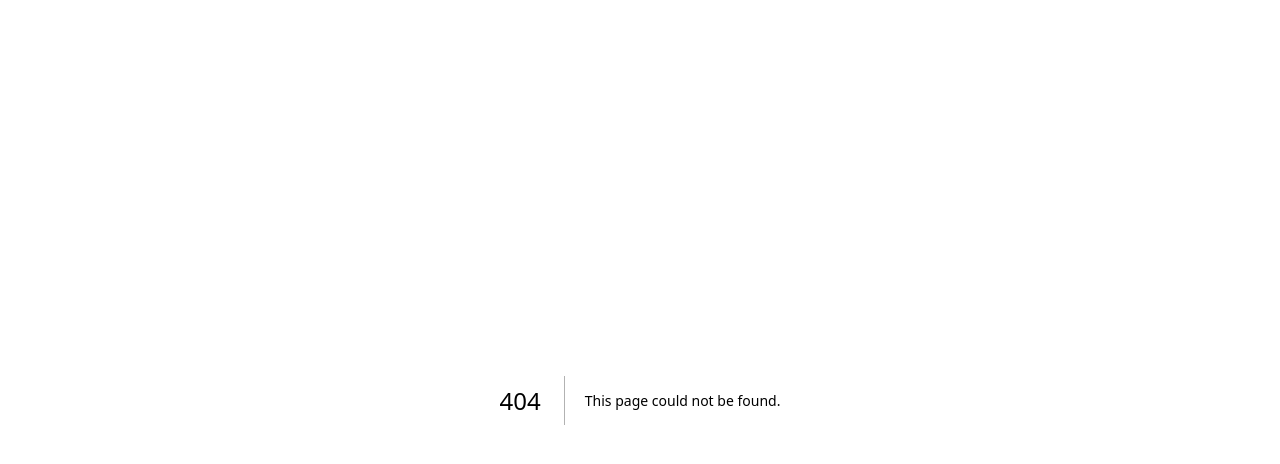
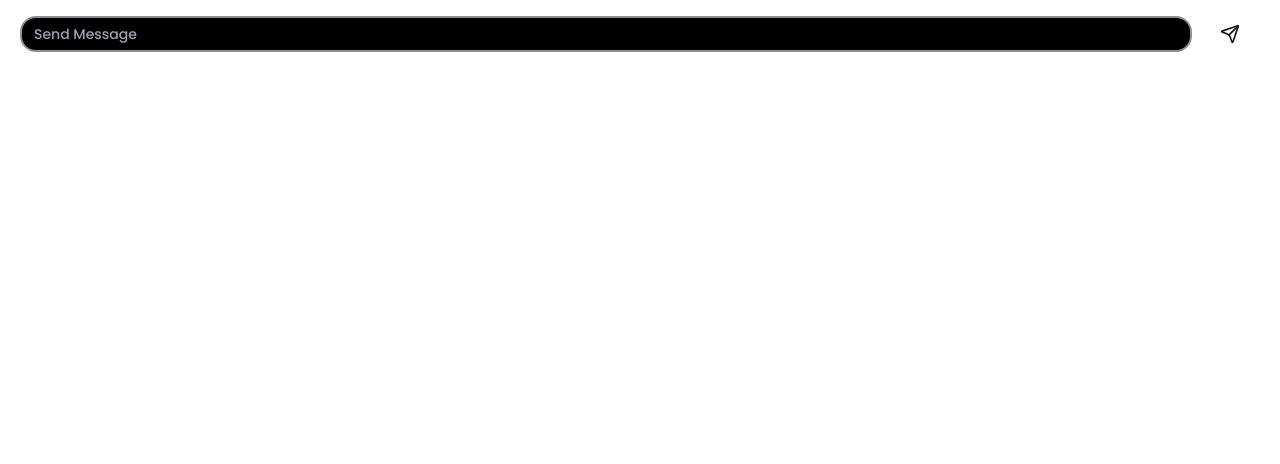
Before and after one commit to andreytr449/react-lab1, a Next.js app: page /tags-input in a window 1280 px wide. Before the commit this address had no page. Shown: the top 464 px of the page. Built offline with nearby package versions, Linux system fonts and the light colour scheme.

Commit message:
Task 13 - Tags input with tags list

```diff
--- /dev/null
+++ b/app/tags-input/page.tsx
@@ -0,0 +1,7 @@
+import TagsInput from "@/components/shared/tags-input/TagsInput";
+
+export default function Page(){
+    return (
+        <TagsInput />
+    )
+}
--- /dev/null
+++ b/components/shared/tags-input/Tag.tsx
@@ -0,0 +1,21 @@
+type Props = {
+    tag:string,
+    index:number,
+    handleRemoveTag: (index:number) => void
+}
+
+export default function Tag({tag, index, handleRemoveTag}:Props){
+    return (
+        <div
+            className="flex items-center bg-blue-100 text-blue-800 rounded-full px-4 py-2"
+        >
+            <span className="mr-2">{tag}</span>
+            <button
+                onClick={() => handleRemoveTag(index)}
+                className="text-red-500 hover:text-red-700"
+            >
+                &times;
+            </button>
+        </div>
+    )
+}
--- /dev/null
+++ b/components/shared/tags-input/TagsInput.tsx
@@ -0,0 +1,52 @@
+'use client'
+
+import {useState} from "react";
+import TagsList from "@/components/shared/tags-input/TagsList";
+import {Send} from "lucide-react";
+
+export default function TagsInput(){
+    const [tags, setTags] = useState<string[]>([]);
+    const [inputValue, setInputValue] = useState("");
+
+    const handleAddTag = () => {
+        if (inputValue.trim() !== "" && !tags.includes(inputValue)) {
+            setTags([...tags, inputValue.trim()]);
+            setInputValue(""); // Очищення поля після додавання
+        }
+    };
+
+    const handleRemoveTag = (index: number) => {
+        setTags(tags.filter((_, i) => i !== index));
+    };
+
+    const handleInputChange = (e: React.ChangeEvent<HTMLInputElement>) => {
+        setInputValue(e.target.value);
+    };
+
+    const handleKeyDown = (e: React.KeyboardEvent<HTMLInputElement>) => {
+        if (e.key === "Enter") {
+            handleAddTag();
+        }
+    };
+
+    return (
+        <div className="p-4">
+
+            <div className='flex gap-4'>
+                <input
+                    placeholder='Send Message'
+                    value={inputValue}
+                    onChange={handleInputChange}
+                    onKeyDown={handleKeyDown}
+                    className='bg-black border-[#8e8e93] border-2 rounded-2xl w-full mx-1 px-3 text-sm'/>
+                <button
+                    onClick={handleAddTag}
+                    className={`mr-4 rounded-full p-2 bg-[#0A84FF]'}`}><Send
+                    size={20}/></button>
+            </div>
+
+            <TagsList tags={tags} handleRemoveTag={handleRemoveTag}/>
+
+        </div>
+    );
+}
--- /dev/null
+++ b/components/shared/tags-input/TagsList.tsx
@@ -0,0 +1,16 @@
+import Tag from "@/components/shared/tags-input/Tag";
+
+type Props = {
+    tags:string[],
+    handleRemoveTag: (index:number) => void
+}
+
+export default function TagsList({tags, handleRemoveTag}: Props) {
+    return (
+        <div className="flex flex-wrap gap-2 mt-8">
+            {tags.map((tag, index) => (
+                <Tag tag={tag} index={index} key={index} handleRemoveTag={handleRemoveTag}/>
+            ))}
+        </div>
+    )
+}
```
